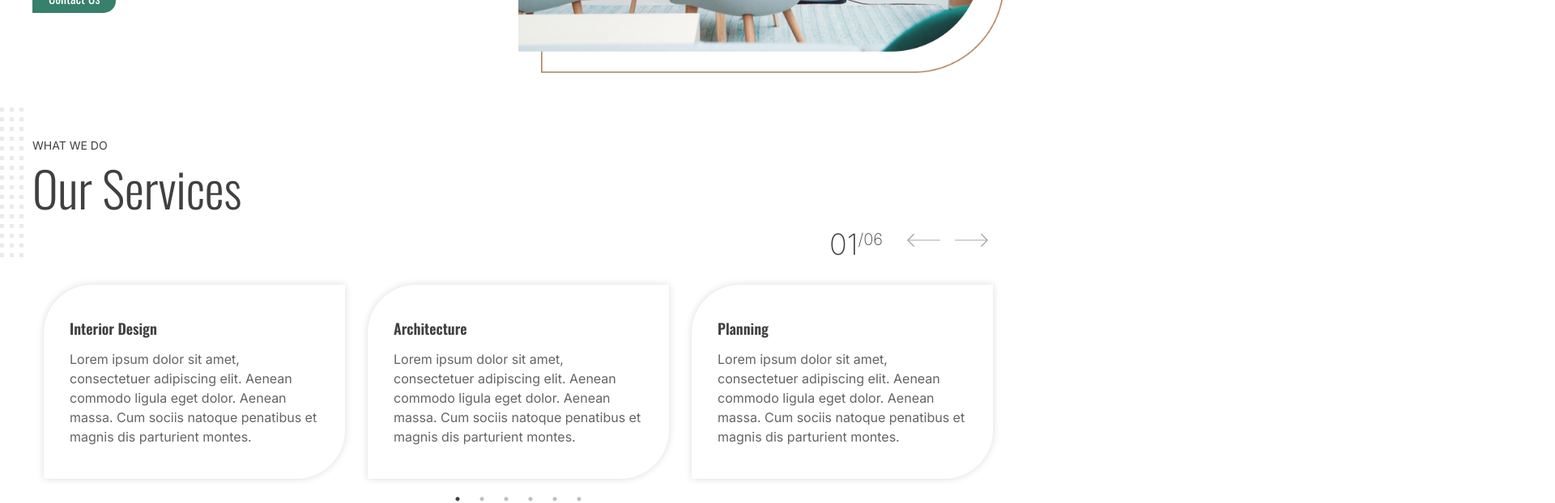
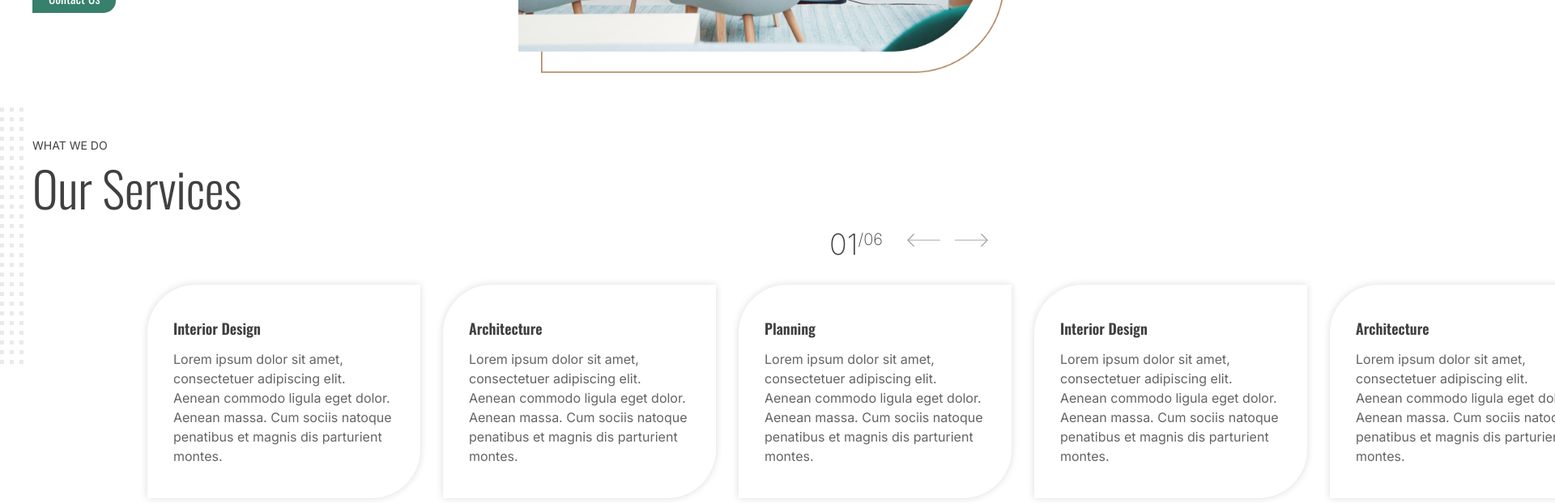
Before and after one commit to MaksymZerkakh/decbase-modern-interior, a Next.js app: page / in a window 1280 px wide. Shown: the part 560-1182 px from the top of the page at 81% size, 1920 px wide, since content can reach past the window. Built offline with nearby package versions, Linux system fonts and the light colour scheme.

Commit message:
Adding new elements

```diff
--- a/src/app/components/Services.jsx
+++ b/src/app/components/Services.jsx
@@ -6,7 +6,7 @@ import 'slick-carousel/slick/slick.css';
 import 'slick-carousel/slick/slick-theme.css';
 import { sliderContent } from '../constants';
 import { FontAwesomeIcon } from '@fortawesome/react-fontawesome';
-import { faChevronCircleLeft, faChevronCircleRight } from '@fortawesome/free-solid-svg-icons';
+import { faChevronCircleLeft, faChevronCircleRight, fas } from '@fortawesome/free-solid-svg-icons';
 import { WrapperContainer } from '../components';
 
 
@@ -38,10 +38,13 @@ const Services = () => {
 
     const settings = {
         dots: true,
-        infinite: true,
+        infinite: false,
+        arrows: false,
         speed: 500,
-        slidesToShow: 3,
+        centerMode: true,
+        variableWidth: true,
         slidesToScroll: 1,
+        centerMode: false,
         responsive: [
             {
                 breakpoint: 1024,
@@ -104,8 +107,6 @@ const Services = () => {
                     </div>
                 </div>
 
-
-
                 <Slider ref={sliderRef} {...settings}>
                     {sliderContent.map((slide, index) => (
                         <div key={index} className="px-1">
--- a/src/app/sass/base/elements/_body.scss
+++ b/src/app/sass/base/elements/_body.scss
@@ -27,13 +27,22 @@ p {
 		top: 3px;
 		background: url(/square-pattern-blue.png);
 		background-size: 12px;
-		height: 15vw;
+		height: 25vw;
 		width: 100px;
 		left: 0;
 
 		@media screen and (max-width: 1400px) {
 			width: 30px;
 		}
+	}
+
+	.slider {
+		width: 337px;
+	}
+
+	.slick-list {
+		overflow: visible;
+		padding-left: 10vw;
 	}
 }
 
--- a/src/app/style.css
+++ b/src/app/style.css
@@ -488,7 +488,7 @@ p {
 	top: 3px;
 	background: url(/square-pattern-blue.png);
 	background-size: 12px;
-	height: 15vw;
+	height: 25vw;
 	width: 100px;
 	left: 0;
 }
@@ -497,6 +497,15 @@ p {
 	.services_section:before {
 		width: 30px;
 	}
+}
+
+.services_section .slider {
+	width: 337px;
+}
+
+.services_section .slick-list {
+	overflow: visible;
+	padding-left: 10vw;
 }
 
 .experience_section {
```
Also changed, not shown: 1 other file (tests, documents, lock files or other folders).
